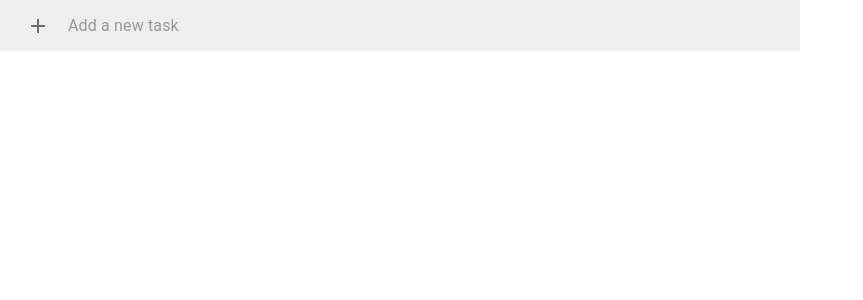
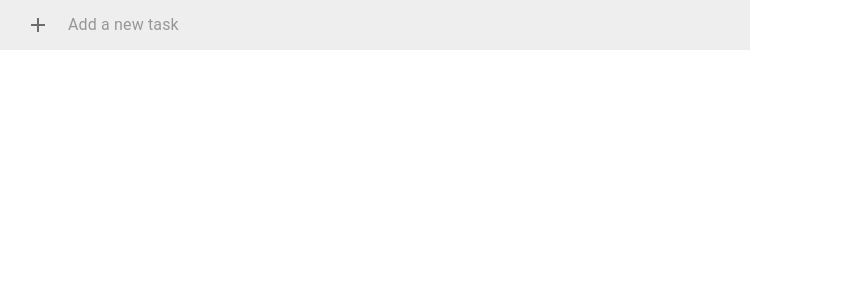
Before and after one commit to rafaelelu/ToDo, a React (Create React App) app: page / in a window 1280 px wide. Shown: the top 300 px of the page, without its empty margins (0-863 px from the left). Built offline with nearby package versions, Linux system fonts and the light colour scheme.

Commit message:
Remove CreateItem from scroll section

```diff
--- a/src/App.js
+++ b/src/App.js
@@ -4,8 +4,8 @@ import ToDoList from './components/ToDoList';
 const useStyles = makeStyles( {
     root: {
         height: '600px',
-        width: '800px',
-        overflow: 'auto'
+        width: '750px',
+        overflow: 'hidden'
     }
 } );
 
--- a/src/components/CreateItem.js
+++ b/src/components/CreateItem.js
@@ -6,7 +6,7 @@ import InputBase from '@material-ui/core/InputBase';
 
 const useStyles = makeStyles( theme => ( {
     textField: {
-        height: '51px',
+        height: '50px',
         display: 'flex',
         paddingLeft: '16px',
         paddingRight: '16px',
--- a/src/components/ToDoList.js
+++ b/src/components/ToDoList.js
@@ -11,7 +11,16 @@ import CreateItem from './CreateItem';
  */
 
 const useStyles = makeStyles( {
+        root: {
+            height: '100%'
+        },
+        mainArea: {
+            height: '100%'
+        },
         list: {
+            // 50px is the height of the CreateItem
+            height: 'calc( 100% - 50px )',
+            overflow: 'auto',
             paddingTop: 0
         }
 } );
@@ -64,10 +73,10 @@ export default function ToDoList() {
     }, [] );
 
     return(
-        <div>
+        <div className={ classes.root }>
             { error && <p>{ error.message }</p> }
             { tasks &&
-                <div>
+                <div className={ classes.mainArea }>
                     <CreateItem addTask={ addTask } />
                     <List className={ classes.list }>
                         { tasks.map( task => (
```
